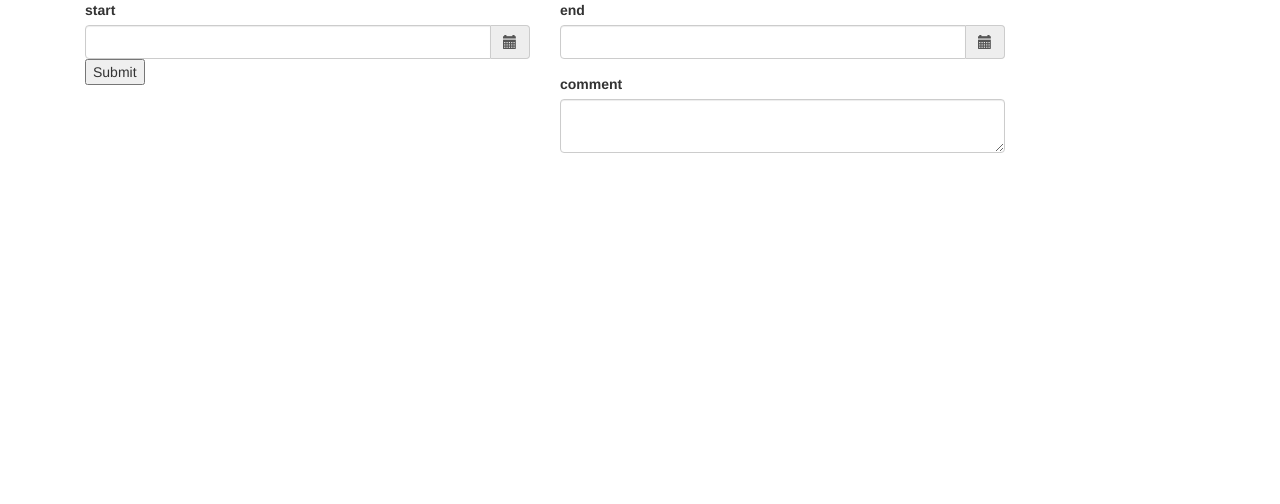
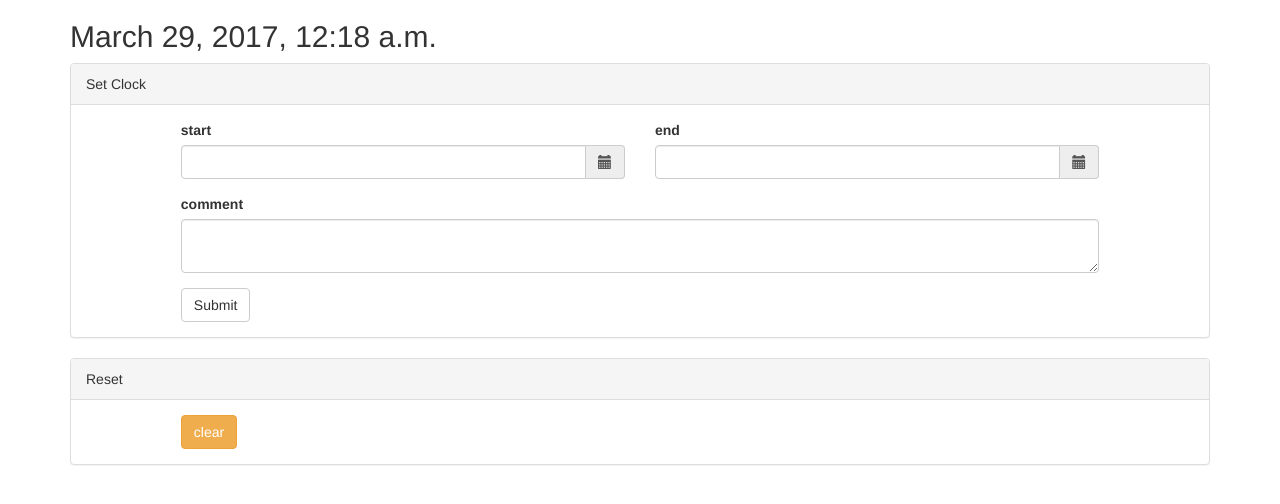
Before and after one commit to felixhummel/ftt, a Django app: page /clock in a window 1280 px wide. Shown: the top 504 px of the page. Run offline with Django 3.2, Linux system fonts and the light colour scheme; data that the repository does not hold is empty; some libraries are stand-ins or nearby versions.

Commit message:
delete clock, layout

```diff
--- a/ftt/static/clock/clock.js
+++ b/ftt/static/clock/clock.js
@@ -19,4 +19,21 @@ $(function() {
   $end_dt.on("dp.change", function(e) {
     $start_dt.data("DateTimePicker").maxDate(e.date);
   });
+
+  $('#delete').click(function(e) {
+    $.ajax({
+      type: 'DELETE',
+      success: function(data) {
+        alert("Success: " + data);
+      },
+      error: function(data) {
+        if (data.status === 404) {
+          console.log('already clear. refresh form.');
+          window.location = window.location;
+        } else {
+          console.log('error deleting:', data);
+        }
+      }
+    });
+  })
 });
--- /dev/null
+++ b/ftt/static/jquery_ajax_csrf.js
@@ -0,0 +1,30 @@
+// https://docs.djangoproject.com/en/1.10/ref/csrf/
+
+// using jQuery
+function getCookie(name) {
+  var cookieValue = null;
+  if (document.cookie && document.cookie !== '') {
+    var cookies = document.cookie.split(';');
+    for (var i = 0; i < cookies.length; i++) {
+      var cookie = jQuery.trim(cookies[i]);
+      // Does this cookie string begin with the name we want?
+      if (cookie.substring(0, name.length + 1) === (name + '=')) {
+        cookieValue = decodeURIComponent(cookie.substring(name.length + 1));
+        break;
+      }
+    }
+  }
+  return cookieValue;
+}
+
+function csrfSafeMethod(method) {
+  // these HTTP methods do not require CSRF protection
+  return (/^(GET|HEAD|OPTIONS|TRACE)$/.test(method));
+}
+$.ajaxSetup({
+  beforeSend: function(xhr, settings) {
+    if (!csrfSafeMethod(settings.type) && !this.crossDomain) {
+      xhr.setRequestHeader("X-CSRFToken", getCookie('csrftoken'));
+    }
+  }
+});
--- a/ftt/templates/ftt/clock.html
+++ b/ftt/templates/ftt/clock.html
@@ -4,19 +4,23 @@
 {% block title %}Clock{% endblock %}
 
 {% block content %}
+  <div class="container">
+    <h2>{{ now }}</h2>
     <form method="post">
       {% csrf_token %}
-    <div class="container">
+      <div class="panel panel-default">
+        <div class="panel-heading">Set Clock</div>
+        <div class="panel-body">
+
+          <div class="row">
+            <div class="col-md-1"></div>
             <div class='col-md-5'>
               <div class="form-group">
                 <label for="start_dt">start</label>
                 <div id='start_dt_input_group' class='input-group date'>
                   <input type='text' id="start_dt" name='start_dt' value="{{ start_dt }}" class="form-control"/>
-            <span class="input-group-addon">
-            <span class="glyphicon glyphicon-calendar"></span>
-          </span>
+                  <span class="input-group-addon"><span class="glyphicon glyphicon-calendar"></span></span>
                 </div>
-          <input type="submit"/>
               </div>
             </div>
             <div class='col-md-5'>
@@ -24,16 +28,51 @@
                 <label for="end_dt">end</label>
                 <div id='end_dt_input_group' class='input-group date'>
                   <input type='text' id="end_dt" name='end_dt' value="{{ end_dt }}" class="form-control"/>
-            <span class="input-group-addon">
-            <span class="glyphicon glyphicon-calendar"></span>
-          </span>
+                  <span class="input-group-addon"><span class="glyphicon glyphicon-calendar"></span></span>
                 </div>
               </div>
+            </div>
+            <div class="col-md-1"></div>
+          </div>
+
+          <div class="row">
+            <div class='col-md-1'></div>
+            <div class='col-md-10'>
+              <div class="form-group">
                 <label for="comment">comment</label>
-        <textarea id="comment" name="comment" class="form-control">{{ comment }}</textarea>
+                <textarea id="comment" name="comment" class="form-control">{{ comment|default_if_none:'' }}</textarea>
+              </div>
+            </div>
+            <div class='col-md-1'></div>
+          </div>
+
+          <div class="row">
+            <div class='col-md-1'></div>
+            <div class='col-md-6'>
+              <button type="submit" class="btn btn-default">Submit</button>
+            </div>
+          </div>
+
         </div>
       </div>
     </form>
+    <div class="panel panel-default">
+      <div class="panel-heading">Reset</div>
+      <div class="panel-body">
+        <div class="row">
+          <div class='col-md-1'></div>
+          <div class='col-md-5'>
+            <button type="button" id="delete" class="btn btn-warning">clear</button>
+          </div>
+        </div>
+      </div>
+    </div>
+  </div>
+  <div class="row">
+    <div class='col-md-11'>
+    </div>
+  </div>
+
 {% endblock %}
 
 {% block extracss %}
@@ -41,6 +80,7 @@
 {% endblock %}
 
 {% block extrajs %}
+  <script src="{% static 'jquery_ajax_csrf.js' %}"></script>
   <script src="{% static 'vendor/moment.min.js' %}"></script>
   <script src="{% static 'vendor/bootstrap-datetimepicker.min.js' %}"></script>
   <script src="{% static 'clock/clock.js' %}"></script>
--- a/ftt/views.py
+++ b/ftt/views.py
@@ -1,4 +1,4 @@
-from django.shortcuts import redirect
+from django.shortcuts import redirect, get_object_or_404
 from django.utils import timezone
 from django.utils.dateparse import parse_datetime
 from django.views.generic import ListView
@@ -28,6 +28,7 @@ class ClockView(TemplateView):
 
     def get_context_data(self, **kwargs):
         context = super().get_context_data(**kwargs)
+        context['now'] = timezone.now()
         try:
             clock = Clock.objects.get(id=self.clock_id)
             context['start_dt'] = clock.start_dt
@@ -50,3 +51,8 @@ class ClockView(TemplateView):
             clock.comment = request.POST['comment']
         clock.save()
         return redirect('clock_start')
+
+    def delete(self, request, *args, **kwargs):
+        clock = get_object_or_404(Clock, id=self.clock_id)
+        clock.delete()
+        return redirect('clock_start')
```
Lines whose indentation alone changed are shown as unchanged.
